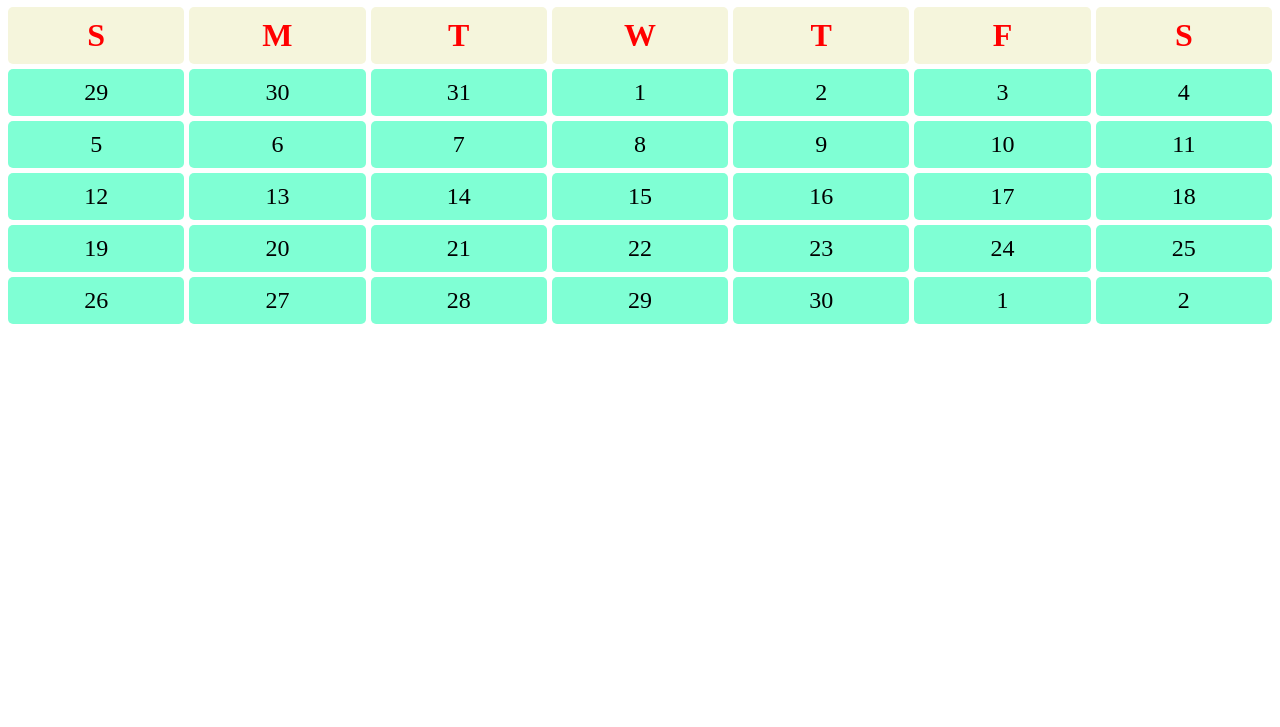
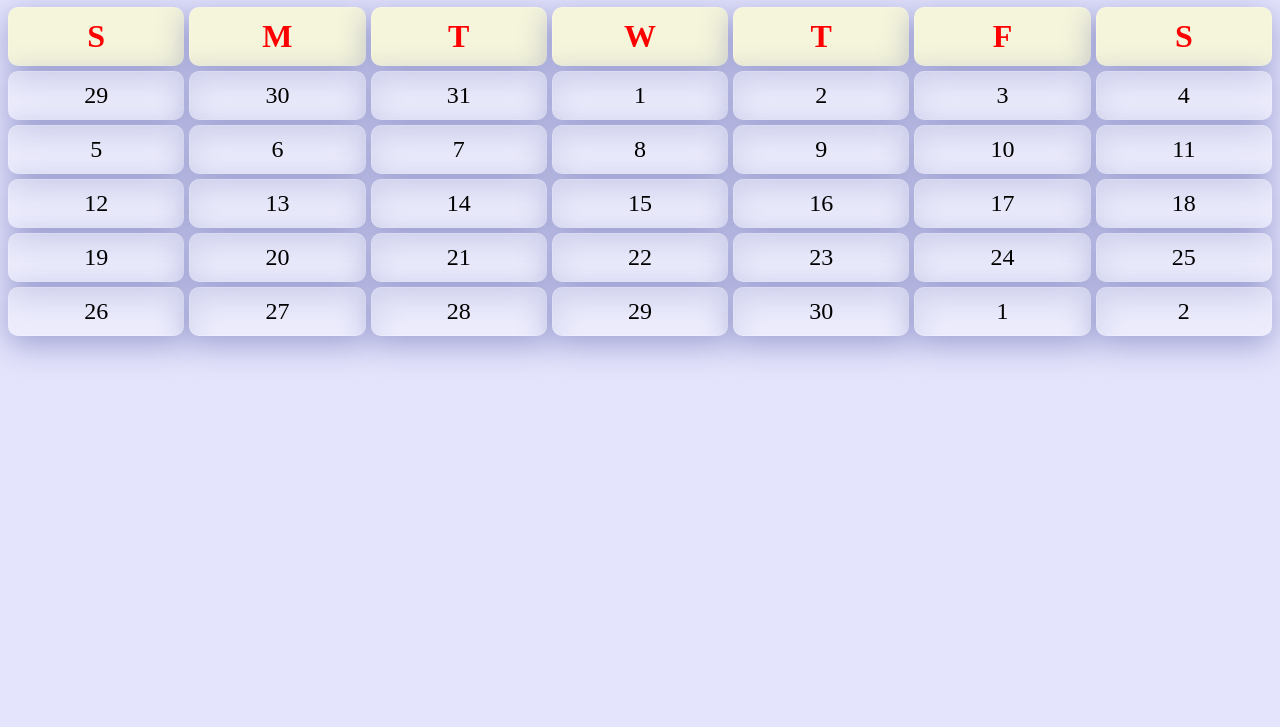
Before and after one commit to Rony-Ahmed6245/calendar, a plain HTML site: page index.html in a window 1280 px wide. Shown: the part 73-800 px from the top of the page. Drawn offline with Linux system fonts and the light colour scheme.

Commit message:
update calendar

```diff
--- a/index.html
+++ b/index.html
@@ -7,6 +7,9 @@
     <title>calendar</title>
 
     <style>
+        body{
+            background-color: rgb(228, 228, 252);
+        }
         .calendar{
             display: grid;
             grid-template-columns: repeat(7 , 1fr);
@@ -18,10 +21,17 @@
             display: flex;
             justify-content: center;
             align-items: center;
-            background-color: aquamarine;
-            border-radius: 5px;
+            /* background-color: aquamarine; */
+            /* border-radius: 5px; */
             padding: 10px;
             font-size: 1.5em;
+
+            background: rgba( 255, 255, 255, 0.3 );
+box-shadow: 0 8px 32px 0 rgba( 31, 38, 135, 0.37 );
+backdrop-filter: blur( 7px );
+-webkit-backdrop-filter: blur( 7px );
+border-radius: 10px;
+border: 1px solid rgba( 255, 255, 255, 0.18 );
         }
         .day{
             color: red;
```
